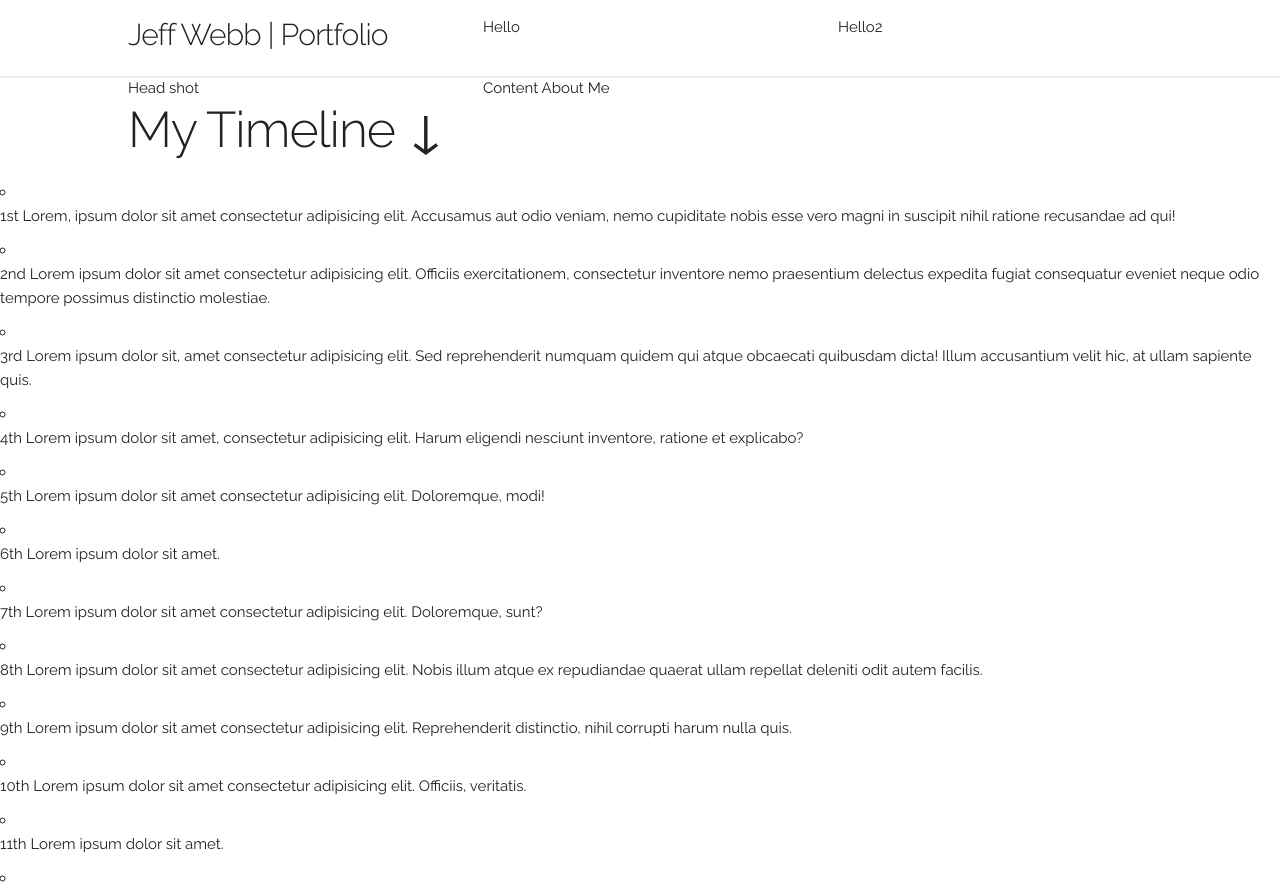
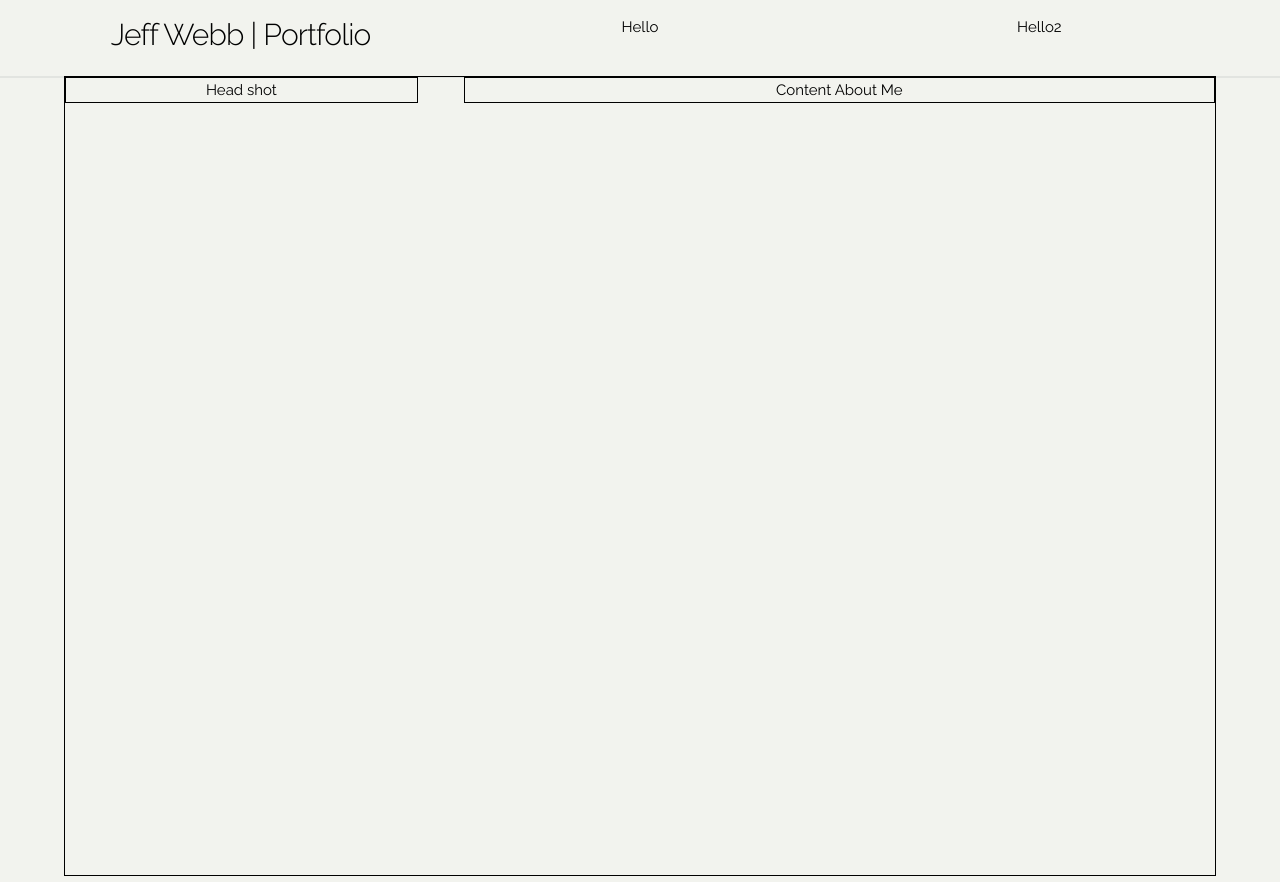
Before and after one commit to WebbWear/Portfolio20, a plain HTML site: page index.html in a window 1280 px wide. Shown: the top 882 px of the page. Drawn offline with Linux system fonts and the light colour scheme.

Commit message:
small changes clean up

```diff
--- a/css/styles.css
+++ b/css/styles.css
@@ -1,5 +1,199 @@
+/* Main Layout
+–––––––––––––––––––––––––––––––––––––––––––––––––– */
 .main_nav {
-    margin-top: 1em;
-    width: 100%;
-    box-shadow: 0 2px 0 rgba(93, 96, 99, .1);
+  margin-top: 1em;
+  width: 100%;
+  box-shadow: 0 2px 0 rgba(93, 96, 99, 0.1);
 }
+
+/* ABOUT
+–––––––––––––––––––––––––––––––––––––––––––––––––– */
+.about-container {
+  height: 100vh;
+  width: 100vw;
+  border: 1px solid black;
+
+  /* background: linear-gradient(rgba(0, 0, 0, 0.5), rgba(0, 0, 0, 0.5)); */
+}
+.head-shot {
+  border: 1px solid black;
+  /* position: absolute;
+  top: 50%;
+  left: 50%; */
+}
+.about-content {
+  border: 1px solid black;
+}
+
+/* TIMELINE HEADER
+–––––––––––––––––––––––––––––––––––––––––––––––––– */
+*,
+*::before,
+*::after {
+  margin: 0;
+  padding: 0;
+  box-sizing: border-box;
+}
+
+body {
+  background-image: url("../images/subtle-freckles.png");
+
+  background: #f2f3ee;
+  color: #000;
+  overflow-x: hidden;
+  padding-bottom: 50px;
+} /* INTRO SECTION
+–––––––––––––––––––––––––––––––––––––––––––––––––– */
+
+.intro {
+  background: #f2f3ee;
+  padding: 100px 0;
+}
+
+.container {
+  width: 90%;
+  max-width: 1200px;
+  margin: 0 auto;
+  text-align: center;
+}
+
+h1 {
+  font-size: 2.5rem;
+}
+
+/* TIMELINE
+–––––––––––––––––––––––––––––––––––––––––––––––––– */
+
+.timeline ul {
+  background: #13344c;
+  padding: 50px 0;
+}
+
+.timeline ul li {
+  list-style-type: none;
+  position: relative;
+  width: 6px;
+  margin: 0 auto;
+  padding-top: 50px;
+  background: #fff;
+}
+
+.timeline ul li::after {
+  content: "";
+  position: absolute;
+  left: 50%;
+  bottom: 0;
+  transform: translateX(-50%);
+  width: 30px;
+  height: 30px;
+  border-radius: 50%;
+  background: inherit;
+}
+
+.timeline ul li div {
+  position: relative;
+  bottom: 0;
+  width: 400px;
+  padding: 15px;
+  background: #f2f3ee;
+}
+
+.timeline ul li div::before {
+  content: "";
+  position: absolute;
+  bottom: 7px;
+  width: 0;
+  height: 0;
+  border-style: solid;
+}
+
+.timeline ul li:nth-child(odd) div {
+  left: 45px;
+}
+
+.timeline ul li:nth-child(odd) div::before {
+  left: -15px;
+  border-width: 8px 16px 8px 0;
+  border-color: transparent #f2f3ee transparent transparent;
+}
+
+.timeline ul li:nth-child(even) div {
+  left: -439px;
+}
+
+.timeline ul li:nth-child(even) div::before {
+  right: -15px;
+  border-width: 8px 0 8px 16px;
+  border-color: transparent transparent transparent #f2f3ee;
+}
+
+time {
+  display: block;
+  font-size: 1.2rem;
+  font-weight: bold;
+  margin-bottom: 8px;
+}
+
+/* EFFECTS
+–––––––––––––––––––––––––––––––––––––––––––––––––– */
+
+.timeline ul li::after {
+  transition: background 0.5s ease-in-out;
+}
+
+.timeline ul li.in-view::after {
+  background: #499fa4;
+}
+
+.timeline ul li div {
+  visibility: hidden;
+  opacity: 0;
+  transition: all 0.5s ease-in-out;
+}
+
+.timeline ul li:nth-child(odd) div {
+  transform: translate3d(200px, 0, 0);
+}
+
+.timeline ul li:nth-child(even) div {
+  transform: translate3d(-200px, 0, 0);
+}
+
+.timeline ul li.in-view div {
+  transform: none;
+  visibility: visible;
+  opacity: 1;
+}
+
+/* GENERAL MEDIA QUERIES
+–––––––––––––––––––––––––––––––––––––––––––––––––– */
+
+@media screen and (max-width: 900px) {
+  .timeline ul li div {
+    width: 250px;
+  }
+  .timeline ul li:nth-child(even) div {
+    left: -289px;
+    /*250+45-6*/
+  }
+}
+
+@media screen and (max-width: 600px) {
+  .timeline ul li {
+    margin-left: 20px;
+  }
+  .timeline ul li div {
+    width: calc(100vw - 91px);
+  }
+  .timeline ul li:nth-child(even) div {
+    left: 45px;
+  }
+  .timeline ul li:nth-child(even) div::before {
+    left: -15px;
+    border-width: 8px 16px 8px 0;
+    border-color: transparent #499fa4 transparent transparent;
+  }
+}
+
+/* END TIMELINE
+–––––––––––––––––––––––––––––––––––––––––––––––––– */
--- a/index.html
+++ b/index.html
@@ -44,18 +44,12 @@
     </header>
 
     <div class="row about">
-      <div class="container">
-        <div class="four columns">Head shot</div>
-        <div class="eight columns">Content About Me</div>
+      <div class="container about-container">
+        <div class="four columns head-shot">Head shot</div>
+        <div class="eight columns about-content">Content About Me</div>
       </div>
     </div>
     <!--End About-->
-
-    <!-- <div class="row timeline">
-      <div class="container">
-        <div class="twelve columns">timeline goes here</div>
-      </div>
-    </div> -->
 
     <section class="intro">
       <div class="container">
```
Also changed, not shown: css/normalize.css.
